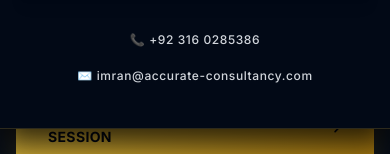
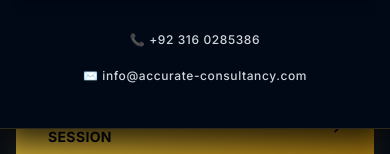
Before and after one commit to imran1001/Accurate-ConsultancyV3, a React (Vite) app: page / in a window 390 px wide. Both pictures are taken after a click on the button "Toggle Main Menu". Shown: the part 425-579 px from the top of the page. Built offline with nearby package versions, Linux system fonts and the light colour scheme.

Commit message:
Update Navbar.jsx

```diff
--- a/src/components/Navbar.jsx
+++ b/src/components/Navbar.jsx
@@ -196,7 +196,7 @@
             <div className="flex flex-col sm:flex-row items-center justify-between gap-3 pt-2 text-xs font-medium tracking-wider text-gray-300 text-center sm:text-left">
               <a href="tel:+923160285386" className="active:text-[#D4AF37] py-1 block">📞 +92 316 0285386</a>
               <div className="hidden sm:block w-1 h-1 rounded-full bg-gray-600" />
-              <a href="mailto:info@accurate-consultancy.com" className="active:text-[#D4AF37] py-1 block">✉️ imran@accurate-consultancy.com</a>
+              <a href="mailto:info@accurate-consultancy.com" className="active:text-[#D4AF37] py-1 block">✉️ info@accurate-consultancy.com</a>
             </div>
           </div>
         </div>
```
